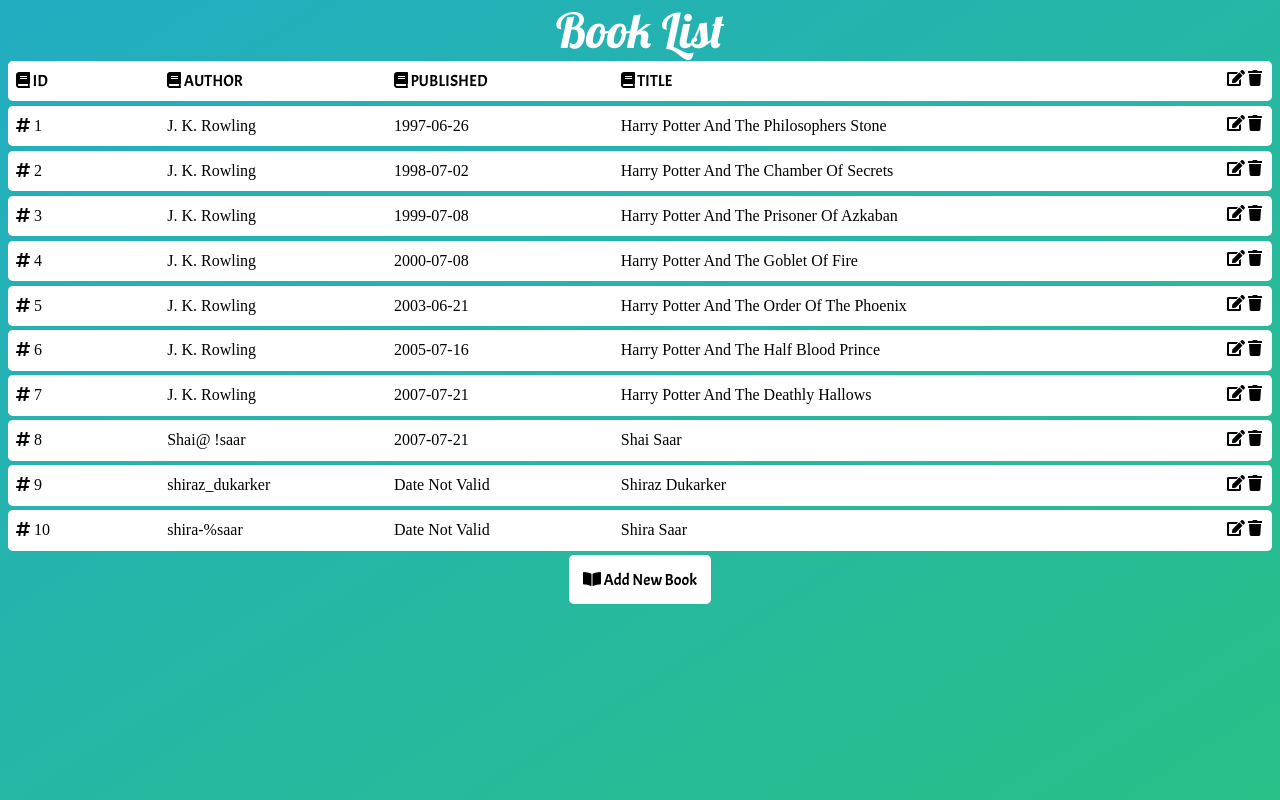
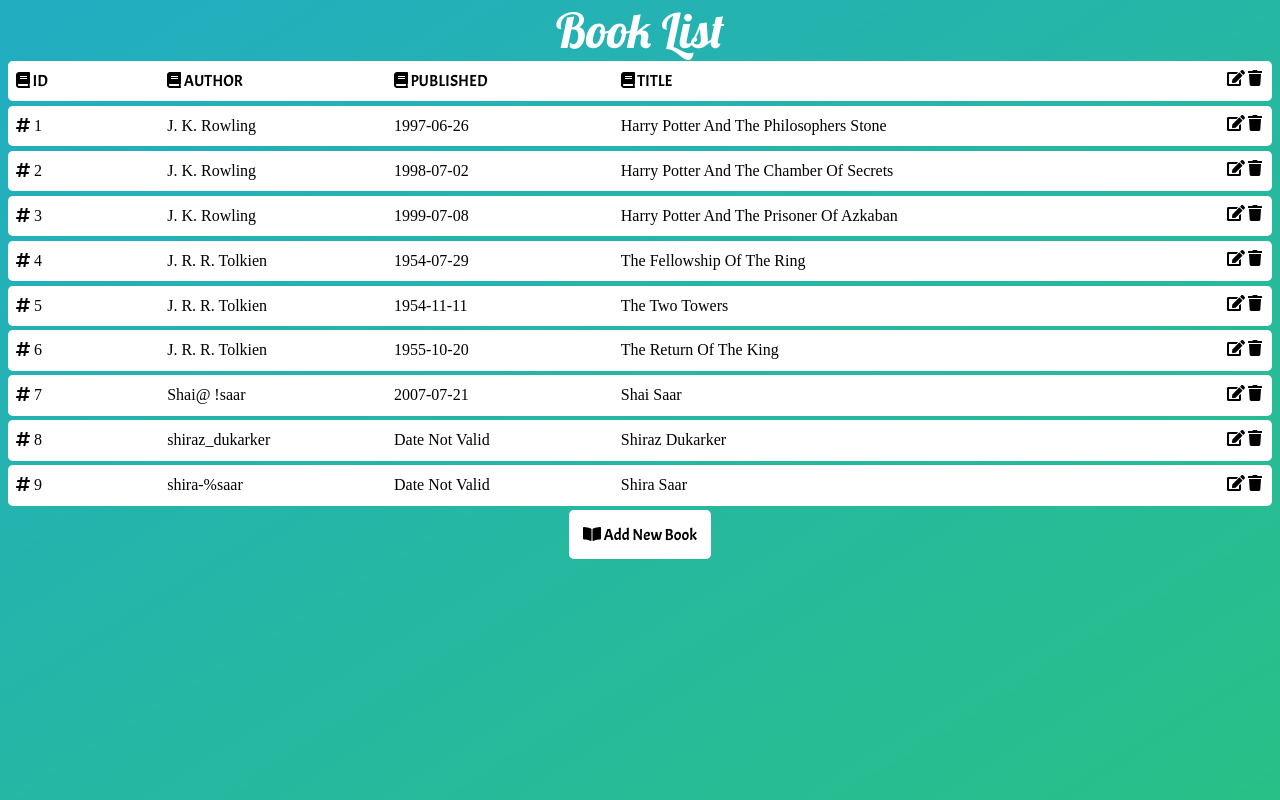
Before and after one commit to ShaiSaar/herolo, a React (Create React App) app: page /bookList in a window 1280 px wide. Built offline with nearby package versions, Linux system fonts and the light colour scheme.

Commit message:
clean project

```diff
--- a/public/moc_data.json
+++ b/public/moc_data.json
@@ -15,24 +15,19 @@
     "title": "Harry Potter and the Prisoner of Azkaban "
   },
   {
-    "author": "J. K. Rowling",
-    "publishedDate": "2000-07-08",
-    "title": "Harry Potter and the Goblet of Fire"
+    "author": "J. R. R. Tolkien",
+    "publishedDate": "1954-07-29",
+    "title": "The Fellowship of the Ring"
   },
   {
-    "author": "J. K. Rowling",
-    "publishedDate": "2003-06-21",
-    "title": "Harry Potter and the Order of the Phoenix"
+    "author": "J. R. R. Tolkien",
+    "publishedDate": "1954-11-11",
+    "title": "The Two Towers"
   },
   {
-    "author": "J. K. Rowling",
-    "publishedDate": "2005-07-16",
-    "title": "Harry Potter and the Half-Blood Prince"
-  },
-  {
-    "author": "J. K. Rowling",
-    "publishedDate": "2007-07-21",
-    "title": "Harry Potter and the Deathly Hallows"
+    "author": "J. R. R. Tolkien",
+    "publishedDate": "1955-10-20",
+    "title": "The Return of the King"
   },
   {
     "author": "Shai@ !saar",
--- a/src/container/book_list/book_list.js
+++ b/src/container/book_list/book_list.js
@@ -6,8 +6,8 @@
 import BookEditMode from "../../component/BookEditMode/bookEditMode";
 import BookHeaders from "../../component/BookHeaders/bookHeaders";
 import AddNewBookButton from "../../component/AddNewBookButton/addNewBookButton";
-import Loading from "../../component/loading/loading";
-import DeleteBook from "../../component/deleteBook/deleteBook";
+import Loading from "../../component/Loading/loading";
+import DeleteBook from "../../component/DeleteBook/deleteBook";
 
 
 class BookList extends Component{
```
Also changed, not shown: src/component/DeleteBook/deleteBook.css (renamed from src/component/deleteBook/deleteBook.css), src/component/DeleteBook/deleteBook.js (renamed from src/component/deleteBook/deleteBook.js), src/component/Loading/loading.css (renamed from src/component/loading/loading.css), src/component/Loading/loading.js (renamed from src/component/loading/loading.js).
